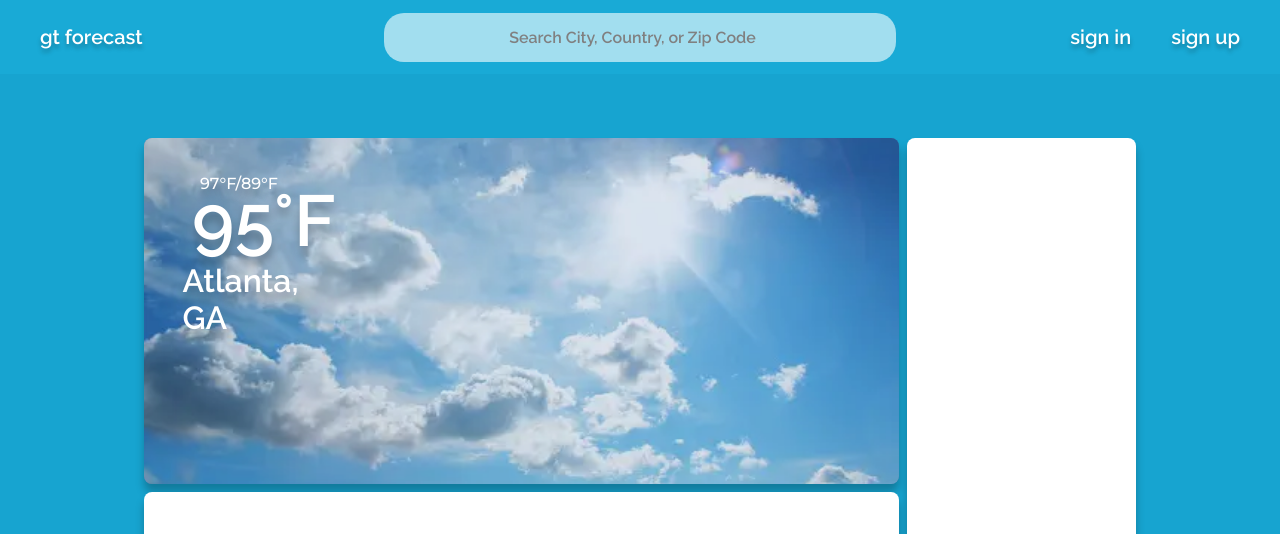
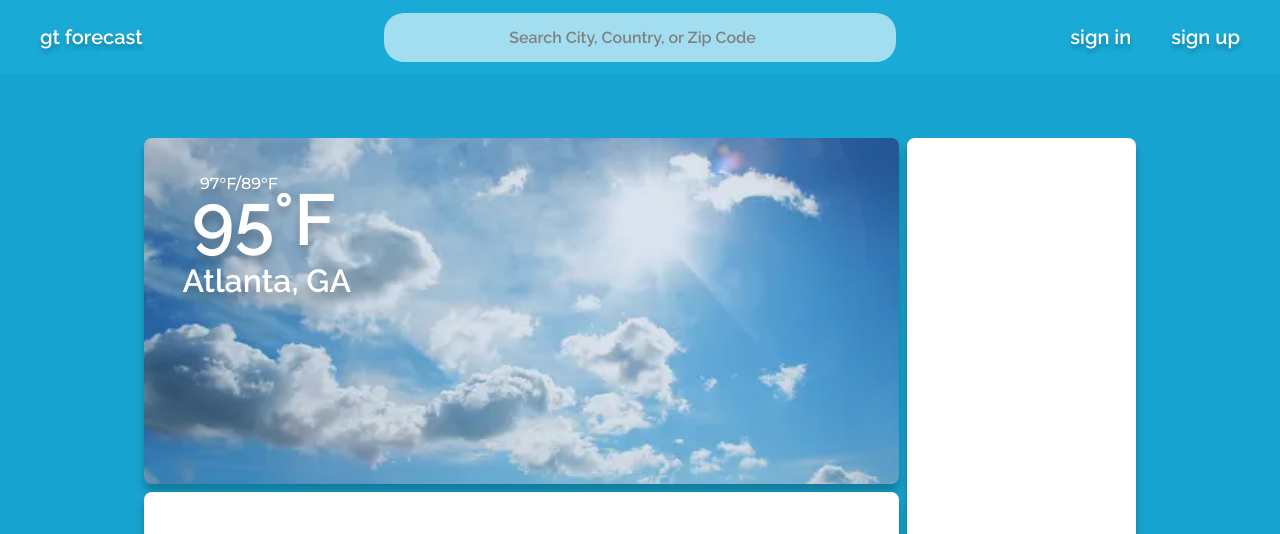
Before and after one commit to GTWeatherForcast/weather-client, a React (Create React App) app: page /mainpage in a window 1280 px wide. Shown: the top 534 px of the page. Built offline with nearby package versions, Linux system fonts and the light colour scheme; the HTML template or start-up script is replaced by a standard one.

Commit message:
Fixed city img text overlay positioning

```diff
--- a/src/components/main-page/main.module.css
+++ b/src/components/main-page/main.module.css
@@ -108,17 +108,16 @@
 
 .overlayText {
     position: absolute;
-    top: 0;
-    /* font-weight: 500; */
-    margin: 36px 48px;
+    padding: 36px 48px;
+    width: 100%;
+    height: 100%;
     color: white;
     text-decoration: none;
-    /* font-family: Raleway, sans-serif; */
     text-shadow: rgba(0, 0, 0, 25%) 0px 8px 8px;
 }
 
 #todayHighLow{
-    position: absolute;
+    position: relative;
     font-family: Montserrat, sans-serif;
     font-weight: 500;
     font-size: 1em;
@@ -126,18 +125,18 @@
 }
 
 #currentTemp{
-    top: 0.25rem;
-    position: absolute;
+    top: -1rem;
+    position: relative;
     font-family: Raleway, sans-serif;
     font-weight: 600;
     font-size: 4.5em;
 }
 
 #currentLocation{
-    position: absolute;
+    position: relative;
     font-family: Raleway, sans-serif;
     font-weight: medium;
     font-size: 2em;
-    top: 2.75em;
+    top: -0.5em;
     left: -0.6rem;
 }
```
